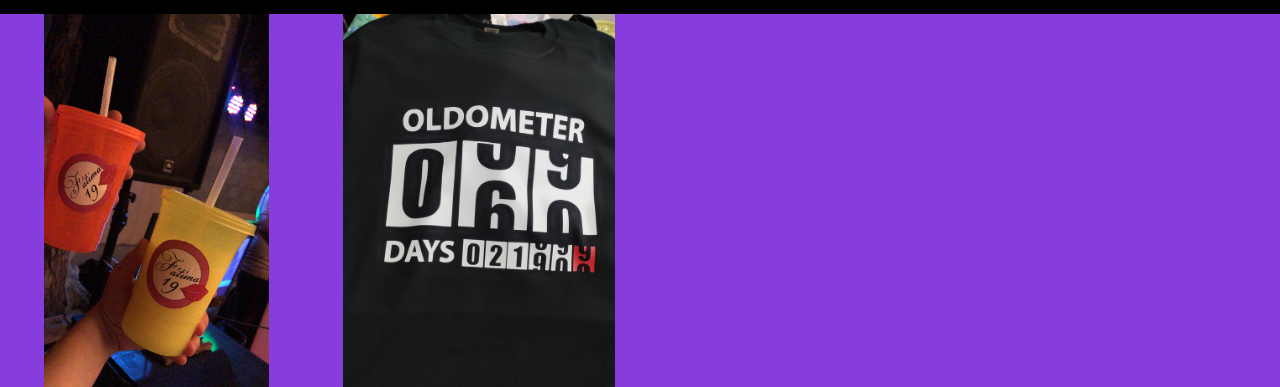
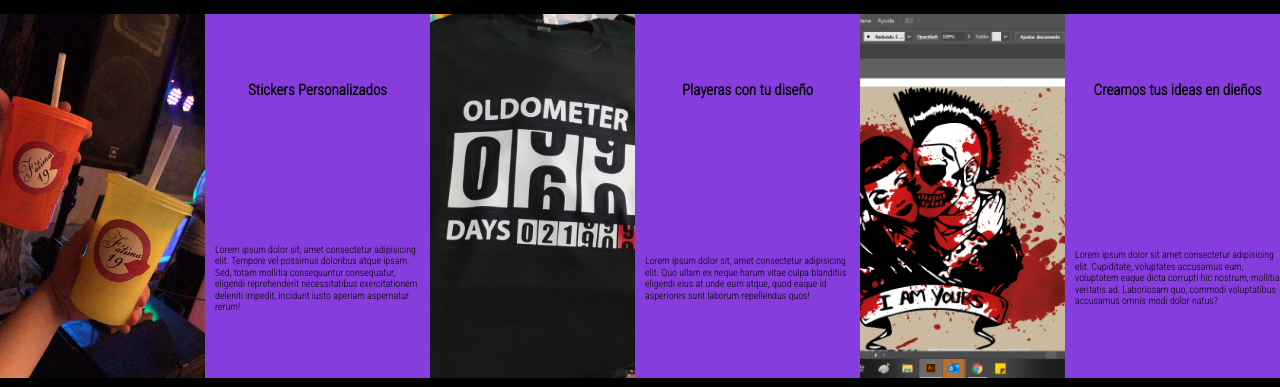
Before and after one commit to jobarv/BarrasDesigns, a plain HTML site: page index.html in a window 1280 px wide. Shown: the part 186-573 px from the top of the page. Drawn offline with nearby package versions, Linux system fonts and the light colour scheme.

Commit message:
se agrega grid al index

```diff
--- a/css/styles.css
+++ b/css/styles.css
@@ -172,32 +172,65 @@ body {
 ██║██║ ╚████║██████╔╝███████╗██╔╝ ██╗ */
 
 .cont-destacados {
-    display: grid;
     width: 100%;
     height: 100%;
-    grid-template-columns: repeat(4, 1fr);
-    grid-auto-rows: 40rem;
+    display: grid;
+    grid-template-columns: repeat(6, 1fr);
+    grid-auto-rows: repear(2, 1fr);
+    grid-template-areas: "img1 title1 img2 title2 img3 title3"
+                         "img1 des1 img2 des2 img3 des3"   ;
     justify-items: center;
-/*     grid-template-columns: 25% 25% 25% 25%;
-    grid-template-rows: 100%;
-    grid-template-areas: prod1 img1 prod2 img2; */
+    align-items: center;
+    row-gap: 1rem;
     column-gap: 1rem;
-
-
 }
-.destacados__img {
+.img1, .img2, .img3 {
     width: 100%;
     height: 100%;
     object-fit: cover;
 }
-.destacados__img:nth-child(1) {
-    grid-row-start: span 2;
+.img1 {
+    grid-area: img1;
+}
+.title1 {
+    grid-area: title1;
+}
+.des1 {
+    grid-area: des1;
+}
+.img2 {
+    grid-area: img2;
+}
+.title2 {
+    grid-area: title2;
+}
+.des2 {
+    grid-area: des2;
+}
+.img3 {
+    grid-area: img3;
+}
+.title3 {
+    grid-area: title3;
+}
+.des3 {
+    grid-area: des3;
+}
+@media (max-width: 468px) {
+    .cont-destacados {
+    grid-template-columns: repeat(2, 1fr);
+    grid-auto-rows: repear(6, 1fr);
+    grid-template-areas: "img1 title1"
+                         "img1 des1"
+                         "img2 title2"
+                         "img2 des2"
+                         "img3 title3"
+                         "img3 des3";
+    }
+
 
 }
-.destacados__img:nth-child(2) {
-    grid-row-start: span 2;
 
-}
 
 
 /* .promo1{
--- a/index.html
+++ b/index.html
@@ -38,14 +38,19 @@
     <main>
 
       <div class="cont-destacados">
-        <div class="destacados__item">
-          <img class="destacados__img" src="./img/stickers1.jpg" alt="prod1">
-          <h2 class="destacados__titulo">Stickers Personalizados</h2>
-        </div>
-        <div class="destacados__item">
-          <img class="destacados__img" src="./img/vinil1.jpg" alt="prod2">
-          <h2 class="destacados__titulo">Playeras con tu diseño</h2>
-        </div>
+
+          <img class="img1" src="./img/stickers1.jpg" alt="prod1">
+          <h2 class="title1">Stickers Personalizados</h2>
+          <p class="des1">Lorem ipsum dolor sit, amet consectetur adipisicing elit. Tempore vel possimus doloribus atque ipsam. Sed, totam mollitia consequuntur consequatur, eligendi reprehenderit necessitatibus exercitationem deleniti impedit, incidunt iusto aperiam aspernatur rerum!</p>
+
+          <img class="img2" src="./img/vinil1.jpg" alt="prod2">
+          <h2 class="title2">Playeras con tu diseño</h2>
+          <p class="des2">Lorem ipsum dolor sit, amet consectetur adipisicing elit. Quo ullam ex neque harum vitae culpa blanditiis eligendi eius at unde eum atque, quod eaque id asperiores sunt laborum repellendus quos!</p>
+
+          <img class="img3" src="./img/designs.png" alt="diseños">
+          <h2 class="title3">Creamos tus ideas en dieños</h2>
+          <p class="des3">Lorem ipsum dolor sit amet consectetur adipisicing elit. Cupiditate, voluptates accusamus eum, voluptatem eaque dicta corrupti hic nostrum, mollitia veritatis ad. Laboriosam quo, commodi voluptatibus accusamus omnis modi dolor natus?</p>
+
 
       </div>
 <!--       <div class="promo">
```
Also changed, not shown: img/designs.png (added).
